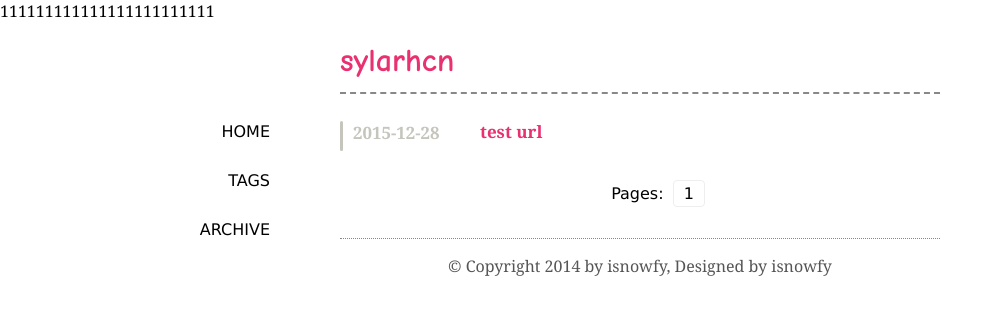
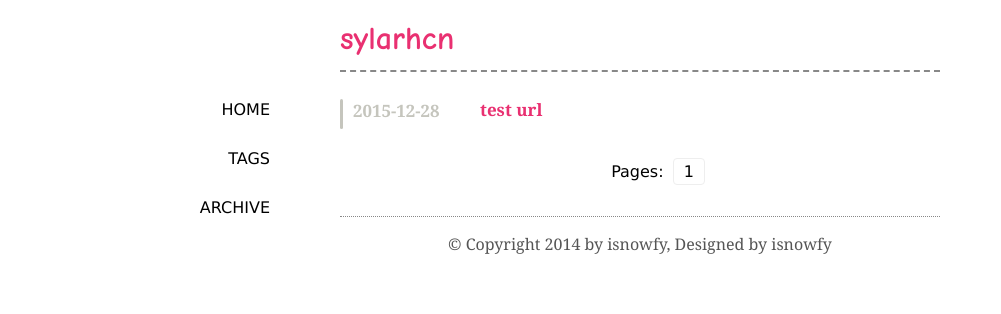
Before and after one commit to sylarhcn/sylarhcn.github.io, a plain HTML site: page index.html in a window 1280 px wide. Shown: the whole page, without its empty margins (0-1001 px from the left). Drawn offline with Linux system fonts and the light colour scheme.

Commit message:
Update index.html

```diff
--- a/index.html
+++ b/index.html
@@ -1,9 +1,6 @@
 <!DOCTYPE HTML>
 <html>
 <head>
-
-    <meta http-equiv="refresh" content="5;url=hello.html">
-
     <meta charset="UTF-8">
     <meta name="viewport" content="width=device-width, initial-scale=1.0"/>
     <meta name="Keywords" content="blog"/>
@@ -12,7 +9,7 @@
     <link rel="shortcut icon" href="/static/favicon.png"/>
     <link rel="stylesheet" type="text/css" href="main.css" />
 </head>
-<body>111111111111111111111111
+<body>
 <div class="main">
     <div class="header">
         <ul id="pages">
```
